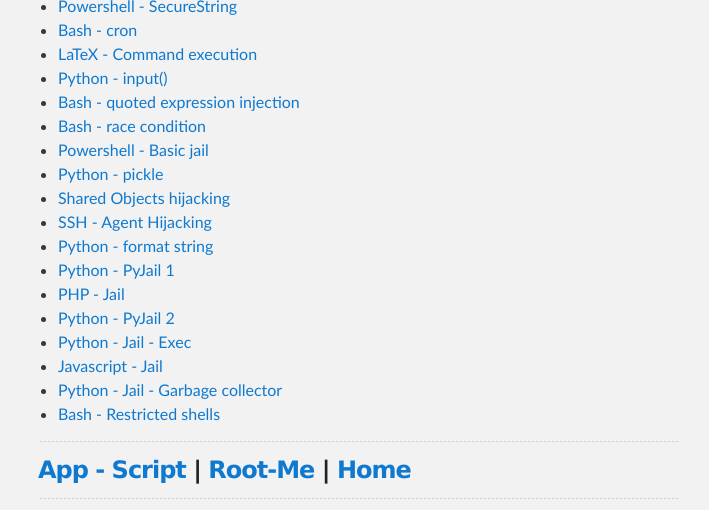
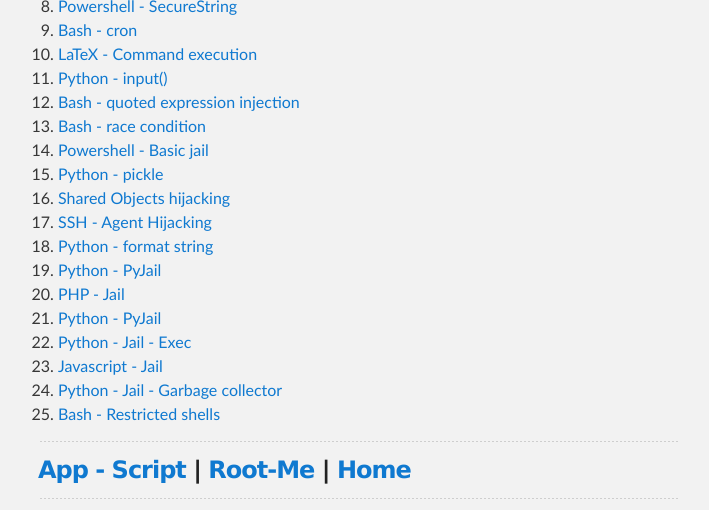
Before and after one commit to djm89uk/djm89uk.github.io, a Jekyll site: the page built from rootme_ascr.md, in a window 1280 px wide and 900 px high, scrolled down 683 px. Shown: the top 510 px of the window, without its empty margins (282-991 px from the left). Built offline with Jekyll 4.4.1, drawn with Linux system fonts in a browser that asks for light colours; our own code applies the rules of GitHub Pages for plain Markdown files; part of the change alters nothing that is shown.

Commit message:
Update rootme_ascr.md

```diff
--- a/rootme_ascr.md
+++ b/rootme_ascr.md
@@ -4,31 +4,31 @@ Exploit environment weaknesses, configuration mistakes and vulnerability pattern
 
 ## Contents
 
-- [Bash - System 1](#bash-system-1)
-- [sudo - weak configuration](#sudo-weak-configuration)
-- [Bash - System 2](#bash-system-2)
-- [LaTeX - Input](#latex-input)
-- [Powershell - Command Injection](#powershell-command-injection)
-- [Bash - unquoted expression injection](#bash-unquoted-expression-injection)
-- [Perl - Command injection](#perl-command-injection)
-- [Powershell - SecureString](#powershell-securestring)
-- [Bash - cron](#bash-cron)
-- [LaTeX - Command execution](#latex-command-execution)
-- [Python - input()](#python-input)
-- [Bash - quoted expression injection](#bash-quoted-expression)
-- [Bash - race condition](#bash-race-condition)
-- [Powershell - Basic jail](#powershell-basic-jail)
-- [Python - pickle](#python-pickle)
-- [Shared Objects hijacking](#shared-objects-hijacking)
-- [SSH - Agent Hijacking](#ssh-agent-hijacking)
-- [Python - format string](#python-format-string)
-- [Python - PyJail 1](#python-pyjail-1)
-- [PHP - Jail](#php-jail)
-- [Python - PyJail 2](#python-pyjail-2)
-- [Python - Jail - Exec](#python-jail-exec)
-- [Javascript - Jail](#javascript-jail)
-- [Python - Jail - Garbage collector](#python-jail-garbage-collector)
-- [Bash - Restricted shells ](#bash-restricted-shells)
+1. [Bash - System 1](#bash-system-1)
+2. [sudo - weak configuration](#sudo-weak-configuration)
+3. [Bash - System 2](#bash-system-2)
+4. [LaTeX - Input](#latex-input)
+5. [Powershell - Command Injection](#powershell-command-injection)
+6. [Bash - unquoted expression injection](#bash-unquoted-expression-injection)
+7. [Perl - Command injection](#perl-command-injection)
+8. [Powershell - SecureString](#powershell-securestring)
+9. [Bash - cron](#bash-cron)
+10. [LaTeX - Command execution](#latex-command-execution)
+11. [Python - input()](#python-input)
+12. [Bash - quoted expression injection](#bash-quoted-expression)
+13. [Bash - race condition](#bash-race-condition)
+14. [Powershell - Basic jail](#powershell-basic-jail)
+15. [Python - pickle](#python-pickle)
+16. [Shared Objects hijacking](#shared-objects-hijacking)
+17. [SSH - Agent Hijacking](#ssh-agent-hijacking)
+18. [Python - format string](#python-format-string)
+19. [Python - PyJail](#python-pyjail-1)
+20. [PHP - Jail](#php-jail)
+21. [Python - PyJail](#python-pyjail-2)
+22. [Python - Jail - Exec](#python-jail-exec)
+23. [Javascript - Jail](#javascript-jail)
+24. [Python - Jail - Garbage collector](#python-jail-garbage-collector)
+25. [Bash - Restricted shells ](#bash-restricted-shells)
 
 ---
 
```
